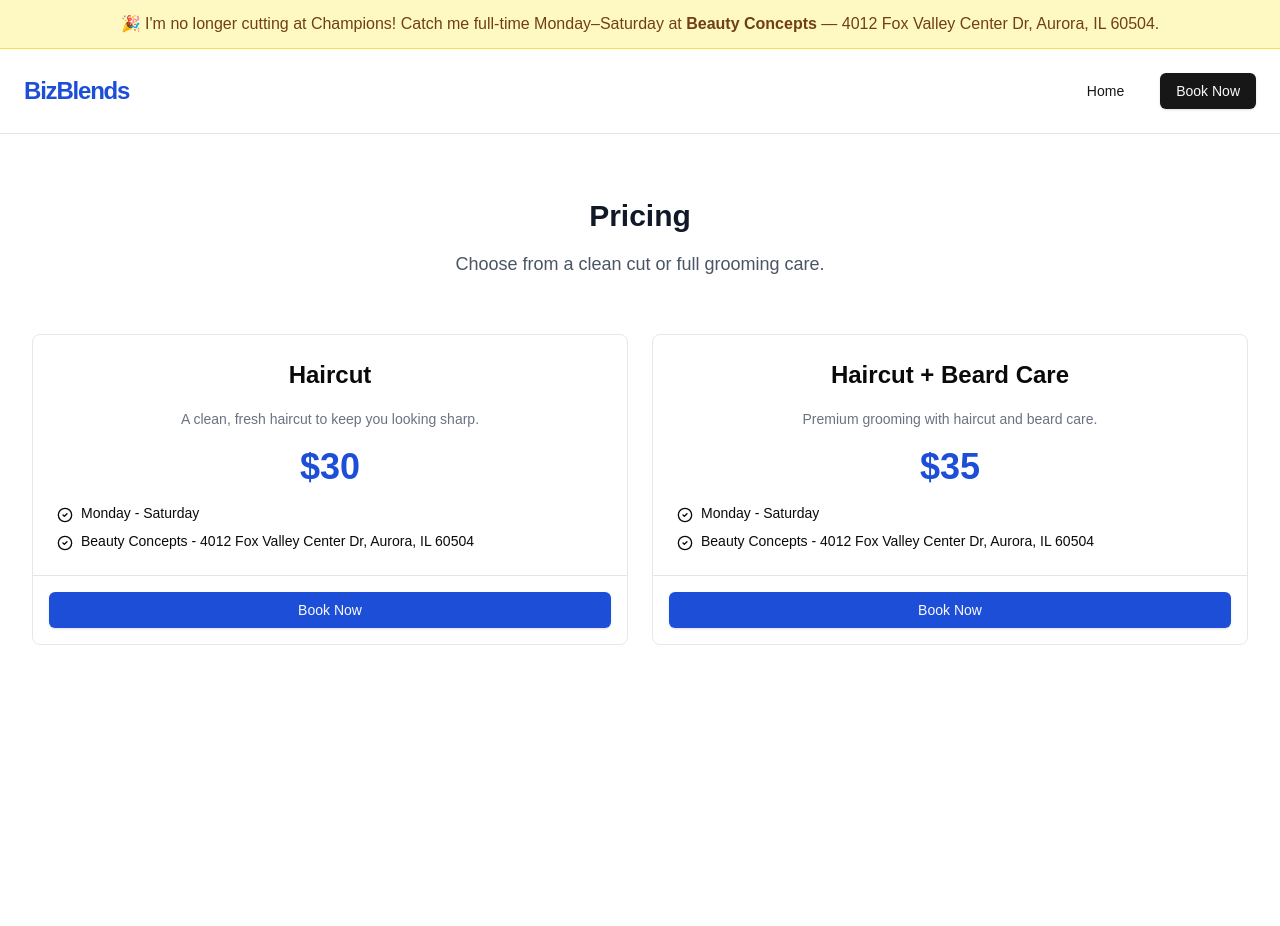
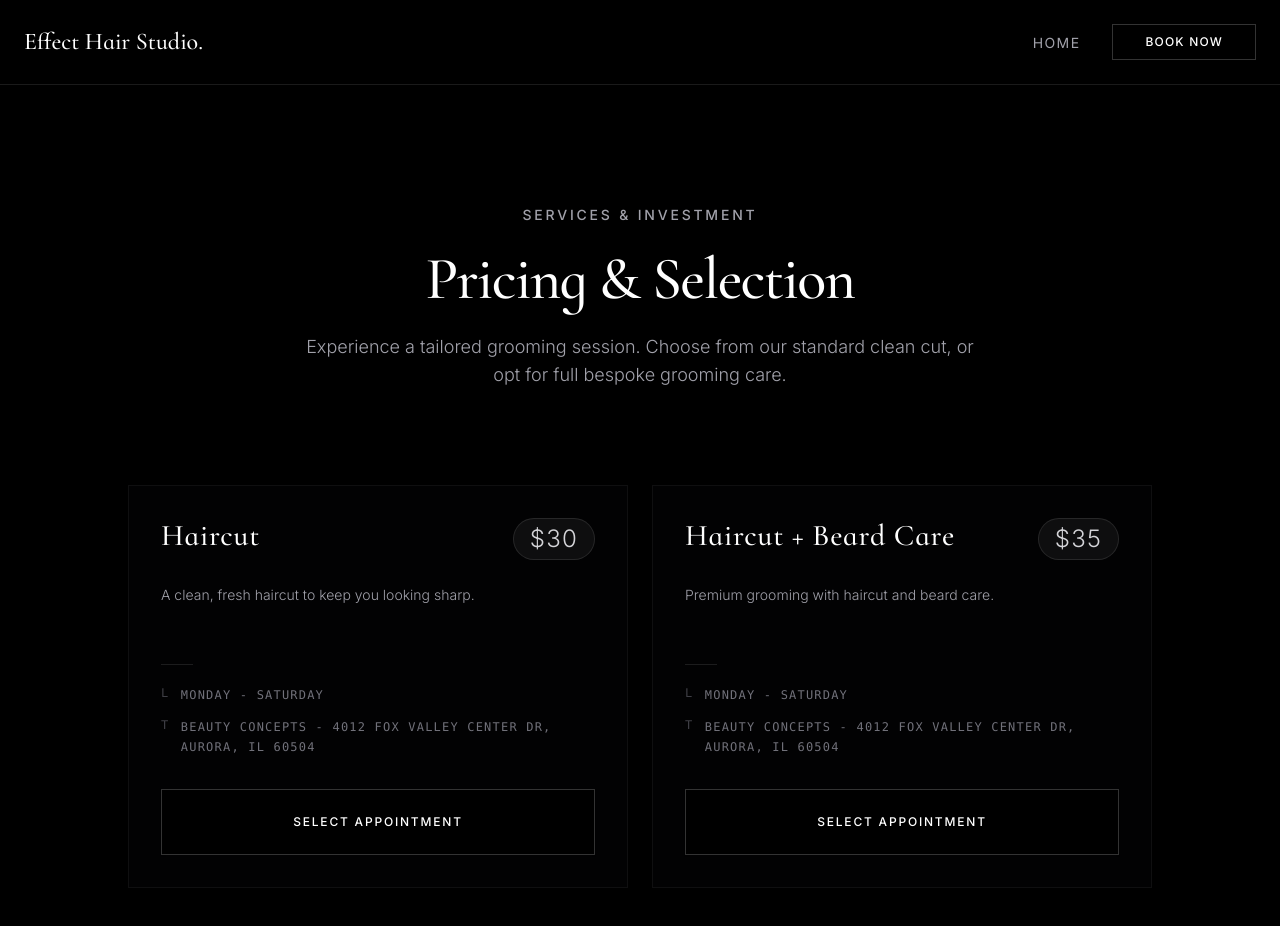
Before and after one commit to rajamalakanti/biz-blends, a Next.js app: page /book in a window 1280 px wide. Shown: the top 926 px of the page. Before the commit the page ends 800 px from the top, so only its background shows below. Built offline with nearby package versions, Linux system fonts and the light colour scheme.

Commit message:
rebrand v1

```diff
--- a/app/book/page.tsx
+++ b/app/book/page.tsx
@@ -3,16 +3,19 @@ import PricingCard from '@/components/pricingCard';
 
 const BookPage = () => {
   return (
-      <div className="flex-grow flex flex-col items-center py-6 px-4 sm:px-6 lg:px-8">
+    <div className="flex-grow flex flex-col items-center py-20 px-4 sm:px-6 lg:px-8 bg-black min-h-screen text-white">
 
       {/* Pricing Section */}
-        <div className="pt-10 max-w-[1280px] w-full text-center space-y-4">
-          <h2 className="text-2xl sm:text-3xl font-bold text-gray-900">Pricing</h2>
-          <p className="text-gray-600 text-base sm:text-lg">
-            Choose from a clean cut or full grooming care.
+      <div className="pt-10 max-w-5xl w-full text-center space-y-6 animate-in fade-in slide-in-from-bottom-8 duration-1000">
+        <p className="text-zinc-400 text-xs md:text-sm font-medium tracking-[0.2em] uppercase">
+          Services & Investment
+        </p>
+        <h2 className="text-5xl sm:text-6xl font-medium font-cormorant tracking-tight">Pricing & Selection</h2>
+        <p className="text-zinc-400 text-base sm:text-lg max-w-2xl mx-auto font-light leading-relaxed">
+          Experience a tailored grooming session. Choose from our standard clean cut, or opt for full bespoke grooming care.
         </p>
 
-          <div className='h-6'/>
+        <div className='h-12' />
 
         {/* Responsive Grid for Pricing Cards */}
         <div className="grid grid-cols-1 sm:grid-cols-2 gap-6">
--- a/app/globals.css
+++ b/app/globals.css
@@ -14,46 +14,19 @@ body {
 
 @layer base {
   :root {
-    --background: 0 0% 100%;
-    --foreground: 0 0% 3.9%;
-    --card: 0 0% 100%;
-    --card-foreground: 0 0% 3.9%;
-    --popover: 0 0% 100%;
-    --popover-foreground: 0 0% 3.9%;
-    --primary: 0 0% 9%;
-    --primary-foreground: 0 0% 98%;
-    --secondary: 0 0% 96.1%;
-    --secondary-foreground: 0 0% 9%;
-    --muted: 0 0% 96.1%;
-    --muted-foreground: 0 0% 45.1%;
-    --accent: 0 0% 96.1%;
-    --accent-foreground: 0 0% 9%;
-    --destructive: 0 84.2% 60.2%;
-    --destructive-foreground: 0 0% 98%;
-    --border: 0 0% 89.8%;
-    --input: 0 0% 89.8%;
-    --ring: 0 0% 3.9%;
-    --chart-1: 12 76% 61%;
-    --chart-2: 173 58% 39%;
-    --chart-3: 197 37% 24%;
-    --chart-4: 43 74% 66%;
-    --chart-5: 27 87% 67%;
-    --radius: 0.5rem;
-  }
-  .dark {
-    --background: 0 0% 3.9%;
-    --foreground: 0 0% 98%;
-    --card: 0 0% 3.9%;
+    --background: 0 0% 0%;
+    --foreground: 0 0% 100%;
+    --card: 0 0% 3%;
     --card-foreground: 0 0% 98%;
-    --popover: 0 0% 3.9%;
+    --popover: 0 0% 3%;
     --popover-foreground: 0 0% 98%;
     --primary: 0 0% 98%;
     --primary-foreground: 0 0% 9%;
-    --secondary: 0 0% 14.9%;
+    --secondary: 0 0% 10%;
     --secondary-foreground: 0 0% 98%;
-    --muted: 0 0% 14.9%;
+    --muted: 0 0% 10%;
     --muted-foreground: 0 0% 63.9%;
-    --accent: 0 0% 14.9%;
+    --accent: 0 0% 10%;
     --accent-foreground: 0 0% 98%;
     --destructive: 0 62.8% 30.6%;
     --destructive-foreground: 0 0% 98%;
@@ -65,6 +38,7 @@ body {
     --chart-3: 30 80% 55%;
     --chart-4: 280 65% 60%;
     --chart-5: 340 75% 55%;
+    --radius: 0.5rem;
   }
 }
 
--- a/app/layout.tsx
+++ b/app/layout.tsx
@@ -1,23 +1,22 @@
 import type { Metadata } from "next";
-import localFont from "next/font/local";
+import { Cormorant_Infant, Inter } from "next/font/google";
 import "./globals.css";
 import NavBar from "@/components/navbar";
-import BarberAnnouncement from "@/components/callout";
 
-const geistSans = localFont({
-  src: "./fonts/GeistVF.woff",
-  variable: "--font-geist-sans",
-  weight: "100 900",
+const cormorantInfant = Cormorant_Infant({
+  subsets: ["latin"],
+  variable: "--font-cormorant",
+  weight: ["300", "400", "500", "600", "700"],
 });
-const geistMono = localFont({
-  src: "./fonts/GeistMonoVF.woff",
-  variable: "--font-geist-mono",
-  weight: "100 900",
+
+const inter = Inter({
+  subsets: ["latin"],
+  variable: "--font-inter",
 });
 
 export const metadata: Metadata = {
-  title: "BizBlends",
-  description: "Book with Biz",
+  title: "Effect Hair Studio",
+  description: "Book with Effect Hair Studio",
 };
 
 export default function RootLayout({
@@ -28,10 +27,9 @@ export default function RootLayout({
   return (
     <html lang="en">
       <body
-        className={`${geistSans.variable} ${geistMono.variable} antialiased`}
+        className={`${cormorantInfant.variable} ${inter.variable} font-sans antialiased`}
       >
-        <BarberAnnouncement/>
-        <NavBar/>
+        <NavBar />
         {children}
       </body>
     </html>
--- a/app/page.tsx
+++ b/app/page.tsx
@@ -5,24 +5,43 @@ import { Button } from '@/components/ui/button'
 
 const Home = () => {
   return (
-    <div>
-      <section className="flex flex-col items-center w-screen p-20 justify-center">
-        <div className="rounded-full border-4 border-blue-700 overflow-hidden w-48 h-48 mb-6">
-          <Image src="/barber-biz.jpeg" width={400} height={400} alt="Profile" className="w-full h-full object-cover scale-155" />
+    <div className="min-h-screen bg-black text-white selection:bg-zinc-800 selection:text-white">
+      <section className="relative w-full max-w-6xl mx-auto px-6 py-20 md:py-32 flex flex-col md:flex-row items-center justify-between gap-16">
+
+        {/* Content Side */}
+        <div className="flex-1 flex flex-col items-center md:items-start text-center md:text-left z-10 animate-in fade-in slide-in-from-bottom-8 duration-1000">
+          <p className="text-zinc-400 text-xs md:text-sm font-medium tracking-[0.2em] uppercase mb-6">
+            Master Barber • Naperville, IL
+          </p>
+          <h1 className="text-6xl md:text-7xl lg:text-8xl font-cormorant font-medium leading-none mb-6 tracking-tight">
+            Tim Medina
+          </h1>
+          <p className="text-zinc-300 max-w-md text-base md:text-lg leading-relaxed mb-10 font-light">
+            More than just a haircut. Experience a refined grooming session tailored to your style. I take pride in making my clients feel at home while delivering precision and professionalism.
+          </p>
+
+          <Link href={'/book'}>
+            <Button size="lg" variant="outline" className="border-white/20 text-white hover:bg-white hover:text-black transition-all duration-300 rounded-none uppercase tracking-[0.15em] text-xs md:text-sm px-10 py-6 h-auto backdrop-blur-sm">
+              Book Appointment
+            </Button>
+          </Link>
         </div>
 
-        <div className="text-center">
-          <p className="text-blue-700 text-lg font-semibold mb-1">HEY THERE,</p>
-          <h1 className="text-4xl font-bold mb-4">I&apos;m Tim Medina (Biz).</h1>
-          <p className="text-gray-600 max-w-lg">
-            I&apos;m a barber based out of Naperville, IL. A cut with me is more than just a change to your hair. I want everyone&apos;s experience to be enjoyable, so I take pride in making my clients feel at home. I am always looking for opportunities to perfect my craft and pursue my passion!
-          </p>
-        </div>
-
-        <div className="flex flex-row items-center justify-center mx-auto mt-10 gap-4">
-          <Link href={'/book'}>
-            <Button size="lg" className="bg-blue-700 font-bold tracking-tighter">Book Now</Button>
-          </Link>
+        {/* Image Side */}
+        <div className="flex-1 w-full max-w-xs md:max-w-md relative animate-in fade-in slide-in-from-right-8 duration-1000 delay-300 fill-mode-both">
+          <div className="aspect-[4/5] relative rounded-t-full rounded-b-md overflow-hidden border border-white/10 shadow-2xl group">
+            <div className="absolute inset-0 bg-neutral-950/20 z-10 group-hover:bg-transparent transition-colors duration-700"></div>
+            <Image
+              src="/barber-biz.jpeg"
+              fill
+              sizes="(max-width: 768px) 100vw, 50vw"
+              alt="Tim Medina"
+              className="object-cover object-center grayscale group-hover:grayscale-0 transition-all duration-700 scale-105 group-hover:scale-100"
+            />
+          </div>
+          {/* Decorative Elements */}
+          <div className="absolute -z-10 top-6 -right-6 w-full h-full border border-zinc-800 rounded-t-full rounded-b-md hidden md:block"></div>
+          <div className="absolute -z-10 -bottom-6 -left-6 w-24 h-24 border-l border-b border-zinc-700 hidden md:block"></div>
         </div>
       </section>
     </div>
--- a/components/callout.tsx
+++ b/components/callout.tsx
@@ -2,10 +2,10 @@
 
 export default function BarberAnnouncement() {
   return (
-    <div className="w-full bg-yellow-100 text-yellow-900 text-center py-3 px-4 border-b border-yellow-300 shadow-sm">
-      <p className="text-sm md:text-base font-medium">
-        🎉 I&apos;m no longer cutting at Champions! Catch me full-time Monday–Saturday
-        at <strong>Beauty Concepts</strong> — 4012 Fox Valley Center Dr, Aurora, IL 60504.
+    <div className="w-full bg-zinc-900 text-zinc-300 text-center py-3 px-4 border-b border-white/10 shadow-sm">
+      <p className="text-xs md:text-sm font-medium tracking-[0.1em] uppercase">
+        <span className="text-white mr-2">New Location</span> I'm now full-time Monday–Saturday
+        at <strong className="text-white font-semibold">Beauty Concepts</strong> — 4012 Fox Valley Center Dr.
       </p>
     </div>
   );
--- a/components/navbar.tsx
+++ b/components/navbar.tsx
@@ -12,34 +12,34 @@ const NavBar = () => {
   };
 
   return (
-    <div className='w-full top-0 left-0 bg-white border-b z-50'>
+    <div className='w-full top-0 left-0 bg-black/80 backdrop-blur-md border-b border-white/10 z-50 sticky'>
       <div className='max-w-[1280px] flex justify-between mx-auto items-center p-6'>
-        <h1 className='text-blue-700 text-2xl font-bold tracking-tighter'>BizBlends</h1>
+        <h1 className='text-white text-2xl font-cormorant font-medium'>Effect Hair Studio.</h1>
 
         {/* Hamburger Icon for Mobile View */}
-        <div className="lg:hidden" onClick={toggleMenu}>
+        <div className="lg:hidden text-white cursor-pointer" onClick={toggleMenu}>
           {menuOpen ? <FaTimes size={24} /> : <FaBars size={24} />}
         </div>
 
         {/* Links for Desktop View */}
-        <div className='hidden lg:flex flex-row items-center justify-evenly'>
+        <div className='hidden lg:flex flex-row items-center justify-evenly gap-8'>
           <Link href={'/'}>
-            <Button className='mr-5' variant={'link'}>Home</Button>
+            <span className='text-sm text-zinc-400 hover:text-white transition-colors uppercase tracking-widest'>Home</span>
           </Link>
           <Link href={'/book'}>
-            <Button>Book Now</Button>
+            <Button variant="outline" className='border-white/20 text-white hover:bg-white hover:text-black transition-colors rounded-none uppercase tracking-widest text-xs px-8'>Book Now</Button>
           </Link>
         </div>
       </div>
 
       {/* Dropdown Menu for Mobile View */}
       {menuOpen && (
-        <div className='lg:hidden flex flex-col items-center bg-white py-4'>
-          <Link href={'/'} className='w-full text-center mb-2'>
-            <Button variant={'link'} onClick={toggleMenu}>Home</Button>
+        <div className='lg:hidden flex flex-col items-center bg-zinc-950 py-8 border-b border-white/10 gap-6'>
+          <Link href={'/'} className='w-full text-center' onClick={toggleMenu}>
+            <span className='text-sm text-zinc-400 hover:text-white transition-colors uppercase tracking-widest'>Home</span>
           </Link>
-          <Link href={'/book'} className='w-full text-center'>
-            <Button onClick={toggleMenu}>Book Now</Button>
+          <Link href={'/book'} className='w-full text-center' onClick={toggleMenu}>
+            <Button variant="outline" className='border-white/20 text-white hover:bg-white hover:text-black transition-colors rounded-none uppercase tracking-widest text-xs px-8'>Book Now</Button>
           </Link>
         </div>
       )}
--- a/components/pricingCard.tsx
+++ b/components/pricingCard.tsx
@@ -20,33 +20,42 @@ export default function PricingCard({
   note,
 }: CardProps) {
   return (
-    <div className="flex flex-col rounded-lg border border-gray-200">
-      <div className="grid gap-4 p-6">
-        <h3 className="text-2xl font-bold">{cut}</h3>
-        <p className="text-sm leading-6 text-gray-500">{description}</p>
-        <div className="text-4xl font-semibold text-blue-700">{price}</div>
-        <div className="grid gap-2 text-sm text-left">
-          <p className="flex items-start gap-2">
-            <CircleCheckIcon className="w-4 h-4 mt-1 shrink-0" />
-            <span className="leading-5">{address}</span>
+    <div className="flex flex-col group relative overflow-hidden text-left bg-zinc-950/30 border border-white/5 hover:border-white/20 transition-all duration-500 rounded-none backdrop-blur-sm">
+      <div className="flex-grow grid gap-6 p-8 relative z-10">
+        <div className="flex justify-between items-start">
+          <h3 className="text-3xl font-medium font-cormorant text-white tracking-wide">{cut}</h3>
+          <div className="text-2xl font-light text-zinc-300 tracking-wider bg-white/5 px-4 py-1 border border-white/10 rounded-full">{price}</div>
+        </div>
+        <p className="text-sm font-light leading-relaxed text-zinc-400 min-h-[3rem]">{description}</p>
+
+        <div className="grid gap-3 text-xs text-zinc-500 mt-2 font-mono tracking-wider uppercase">
+          <div className="w-8 h-[1px] bg-white/10 mb-2"></div>
+          <p className="flex items-start gap-3">
+            <span className="text-zinc-700">L</span>
+            <span className="leading-5 tracking-widest">{address}</span>
           </p>
-          <p className="flex items-start gap-2">
-            <CircleCheckIcon className="w-4 h-4 mt-1 shrink-0" />
-            <span className="leading-5">{days}</span>
+          <p className="flex items-start gap-3">
+            <span className="text-zinc-700">T</span>
+            <span className="leading-5 tracking-widest">{days}</span>
           </p>
           {note && (
-            <p className="flex items-start gap-2">
-              <CircleCheckIcon className="w-4 h-4 mt-1 shrink-0" />
-              <span className="leading-5">{note}</span>
+            <p className="flex items-start gap-3">
+              <span className="text-zinc-700">I</span>
+              <span className="leading-5 tracking-widest">{note}</span>
             </p>
           )}
         </div>
       </div>
-      <div className="p-4 border-t grid gap-2">
+      <div className="p-8 pt-0 z-10">
         <Link href="/gcal">
-          <Button className="bg-blue-700 w-full">Book Now</Button>
+          <Button variant="outline" className="w-full border-white/20 text-white hover:bg-white hover:text-black transition-all duration-300 rounded-none uppercase tracking-[0.15em] text-xs py-6 h-auto">
+            Select Appointment
+          </Button>
         </Link>
       </div>
+
+      {/* Decorative gradient overlay */}
+      <div className="absolute inset-0 bg-gradient-to-br from-white/[0.03] to-transparent opacity-0 group-hover:opacity-100 transition-opacity duration-700 pointer-events-none"></div>
     </div>
   );
 }
--- a/tailwind.config.ts
+++ b/tailwind.config.ts
@@ -9,6 +9,10 @@ const config: Config = {
 	],
 	theme: {
 		extend: {
+			fontFamily: {
+				sans: ['var(--font-inter)', 'sans-serif'],
+				cormorant: ['var(--font-cormorant)', 'serif'],
+			},
 			colors: {
 				background: 'hsl(var(--background))',
 				foreground: 'hsl(var(--foreground))',
```
Also changed, not shown: app/gcal/page.tsx (+19 -5 lines). Lines whose indentation alone changed are shown as unchanged.
